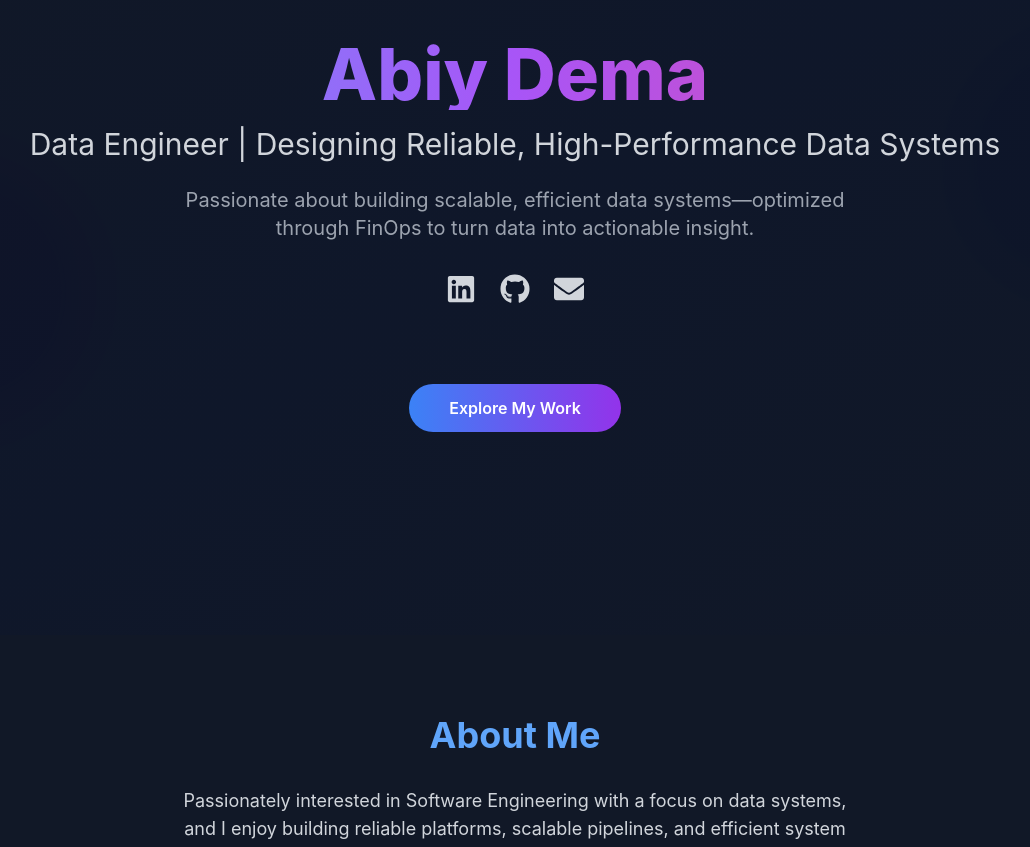
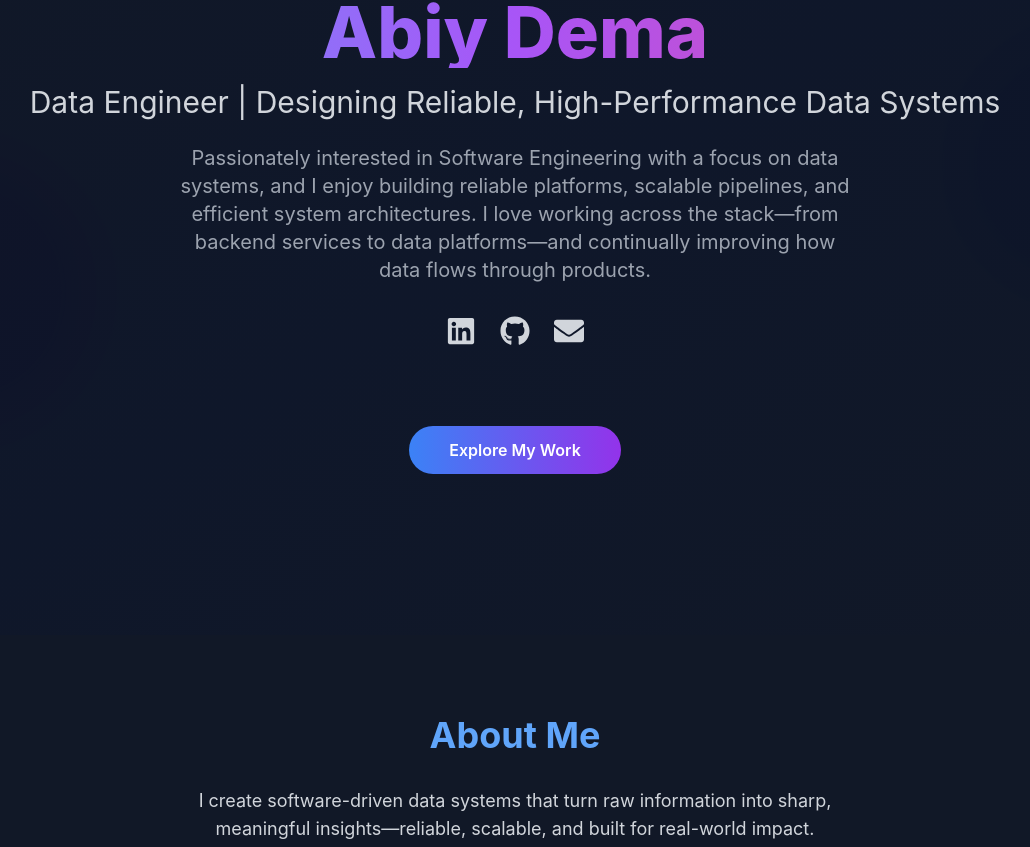
Before and after one commit to Haabiy/DEng-Portfolio, a React (Create React App) app: page / in a window 1280 px wide. Shown: the part 165-1012 px from the top of the page, without its empty margins (125-1155 px from the left). Built offline with nearby package versions, Linux system fonts and the light colour scheme.

Commit message:
feat: modified about section

```diff
--- a/src/components/About.jsx
+++ b/src/components/About.jsx
@@ -53,9 +53,7 @@ const About = () => {
           transition={{ delay: 0.2, duration: 0.5 }}
           className="text-lg text-gray-300 text-center mb-12 max-w-2xl mx-auto"
         >
-        Passionately interested in Software Engineering with a focus on data systems, and I enjoy building reliable platforms,
-        scalable pipelines, and efficient system architectures. I love working across the stack—from backend services to
-        data platforms—and continually improving how data flows through products.
+          I create software-driven data systems that turn raw information into sharp, meaningful insights—reliable, scalable, and built for real-world impact.
         </motion.p>
 
         <div className="grid grid-cols-1 md:grid-cols-2 gap-12 mb-16">
--- a/src/components/Hero.jsx
+++ b/src/components/Hero.jsx
@@ -50,7 +50,9 @@ const Hero = () => {
           transition={{ duration: 0.8, delay: 0.4, ease: "easeOut" }}
           className="text-lg md:text-xl text-gray-400 mb-8 max-w-2xl mx-auto"
         >
-          Passionate about building scalable, efficient data systems—optimized through FinOps to turn data into actionable insight.
+          Passionately interested in Software Engineering with a focus on data systems, and I enjoy building reliable platforms,
+          scalable pipelines, and efficient system architectures. I love working across the stack—from backend services to
+          data platforms—and continually improving how data flows through products.
         </motion.p>
 
         <motion.div
```
